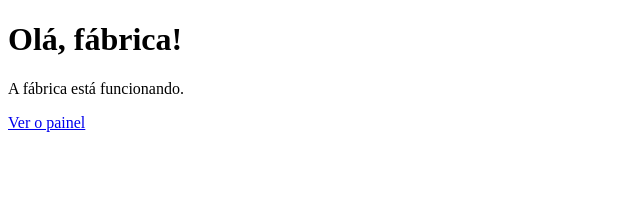
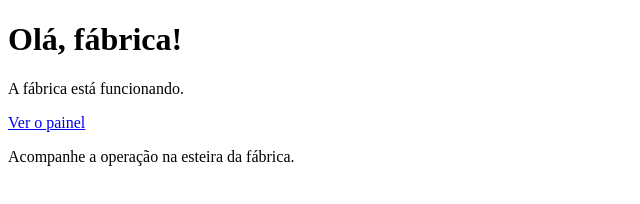
Before and after one commit to Luis-development-mova/factory-software, a plain HTML site: page index.html in a window 1280 px wide. Shown: the whole page, without its empty margins (0-640 px from the left). Drawn offline with Linux system fonts and the light colour scheme.

Commit message:
feat(home): add factory operations note
Closes #22

```diff
--- a/index.html
+++ b/index.html
@@ -9,5 +9,6 @@
   <h1>Olá, fábrica!</h1>
   <p>A fábrica está funcionando.</p>
   <p><a href="factory/jobs/index.html">Ver o painel</a></p>
+  <footer><p>Acompanhe a operação na esteira da fábrica.</p></footer>
 </body>
 </html>
```
